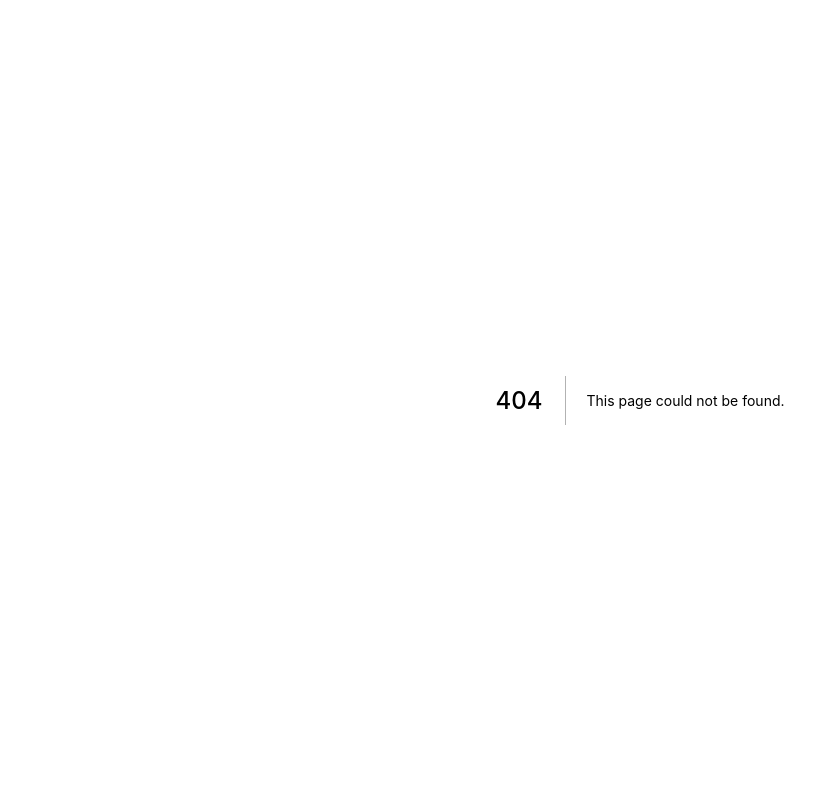
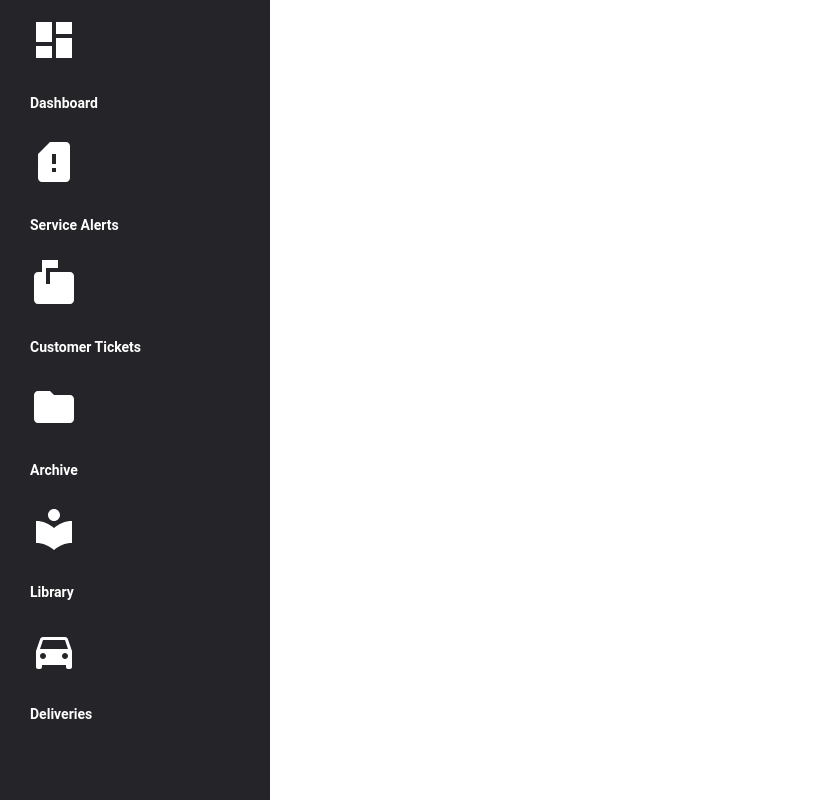
Before and after one commit to scottie-schneider/nextjs_layouts, a Next.js app: page /dash in a window 1280 px wide. Before the commit this address had no page. Shown: the whole page, without its empty margins (0-817 px from the left). Built offline with nearby package versions, Linux system fonts and the light colour scheme.

Commit message:
adding icons and starting dash layout

```diff
--- /dev/null
+++ b/components/icons/AlertIcon.jsx
@@ -0,0 +1,21 @@
+import React from "react";
+
+function AlertIcon(props) {
+  const title = props.title || "ic sim card alert 48px";
+
+  return (
+    <svg
+      height="48"
+      width="48"
+      viewBox="0 0 48 48"
+      xmlns="http://www.w3.org/2000/svg"
+    >
+      <title>{title}</title>
+      <g fill={props.fill || "#fff"}>
+        <path d="M36 4H20L8.05 16 8 40c0 2.2 1.8 4 4 4h24c2.2 0 4-1.8 4-4V8c0-2.2-1.8-4-4-4zM26 34h-4v-4h4v4zm0-8h-4V16h4v10z" />
+      </g>
+    </svg>
+  );
+}
+
+export default AlertIcon;
--- /dev/null
+++ b/components/icons/CarIcon.jsx
@@ -0,0 +1,21 @@
+import React from "react";
+
+function CarIcon(props) {
+  const title = props.title || "ic directions car 48px";
+
+  return (
+    <svg
+      height="48"
+      width="48"
+      viewBox="0 0 48 48"
+      xmlns="http://www.w3.org/2000/svg"
+    >
+      <title>{title}</title>
+      <g fill={props.color || "#fff"}>
+        <path d="M37.84 12.02C37.43 10.84 36.31 10 35 10H13c-1.31 0-2.43.84-2.84 2.02L6 24v16c0 1.1.9 2 2 2h2c1.11 0 2-.9 2-2v-2h24v2c0 1.1.9 2 2 2h2c1.11 0 2-.9 2-2V24l-4.16-11.98zM13 32c-1.66 0-3-1.34-3-3s1.34-3 3-3 3 1.34 3 3-1.34 3-3 3zm22 0c-1.66 0-3-1.34-3-3s1.34-3 3-3 3 1.34 3 3-1.34 3-3 3zM10 22l3-9h22l3 9H10z" />
+      </g>
+    </svg>
+  );
+}
+
+export default CarIcon;
--- /dev/null
+++ b/components/icons/DashIcon.jsx
@@ -0,0 +1,21 @@
+import React from "react";
+
+function DashIcon(props) {
+  const title = props.title || "ic dashboard 48px";
+
+  return (
+    <svg
+      height="48"
+      width="48"
+      viewBox="0 0 48 48"
+      xmlns="http://www.w3.org/2000/svg"
+    >
+      <title>{title}</title>
+      <g fill={props.color || "#fff"}>
+        <path d="M6 26h16V6H6v20zm0 16h16V30H6v12zm20 0h16V22H26v20zm0-36v12h16V6H26z" />
+      </g>
+    </svg>
+  );
+}
+
+export default DashIcon;
--- /dev/null
+++ b/components/icons/FolderIcon.jsx
@@ -0,0 +1,21 @@
+import React from "react";
+
+function FolderIcon(props) {
+  const title = props.title || "ic folder 48px";
+
+  return (
+    <svg
+      height="48"
+      width="48"
+      viewBox="0 0 48 48"
+      xmlns="http://www.w3.org/2000/svg"
+    >
+      <title>{title}</title>
+      <g fill={props.color || "#fff"}>
+        <path d="M20 8H8c-2.21 0-3.98 1.79-3.98 4L4 36c0 2.21 1.79 4 4 4h32c2.21 0 4-1.79 4-4V16c0-2.21-1.79-4-4-4H24l-4-4z" />
+      </g>
+    </svg>
+  );
+}
+
+export default FolderIcon;
--- /dev/null
+++ b/components/icons/HomeIcon.jsx
@@ -0,0 +1,21 @@
+import React from "react";
+
+function HomeIcon(props) {
+  const title = props.title || "ic home 48px";
+
+  return (
+    <svg
+      height="48"
+      width="48"
+      viewBox="0 0 48 48"
+      xmlns="http://www.w3.org/2000/svg"
+    >
+      <title>{title}</title>
+      <g fill="#000000">
+        <path d="M20 40V28h8v12h10V24h6L24 6 4 24h6v16z" />
+      </g>
+    </svg>
+  );
+}
+
+export default HomeIcon;
--- /dev/null
+++ b/components/icons/LibraryIcon.jsx
@@ -0,0 +1,21 @@
+import React from "react";
+
+function LibraryIcon(props) {
+  const title = props.title || "ic local library 48px";
+
+  return (
+    <svg
+      height="48"
+      width="48"
+      viewBox="0 0 48 48"
+      xmlns="http://www.w3.org/2000/svg"
+    >
+      <title>{title}</title>
+      <g fill={props.color || "#fff"}>
+        <path d="M24 23.09C19.27 18.7 12.96 16 6 16v22c6.96 0 13.27 2.7 18 7.09C28.73 40.7 35.04 38 42 38V16c-6.96 0-13.27 2.7-18 7.09zM24 16c3.31 0 6-2.69 6-6s-2.69-6-6-6-6 2.69-6 6 2.69 6 6 6z" />
+      </g>
+    </svg>
+  );
+}
+
+export default LibraryIcon;
--- /dev/null
+++ b/components/icons/ServiceIcon.jsx
@@ -0,0 +1,21 @@
+import React from "react";
+
+function ServiceIcon(props) {
+  const title = props.title || "ic markunread mailbox 48px";
+
+  return (
+    <svg
+      height="48"
+      width="48"
+      viewBox="0 0 48 48"
+      xmlns="http://www.w3.org/2000/svg"
+    >
+      <title>{title}</title>
+      <g fill={props.color || "#fff"}>
+        <path d="M40 12H20v12h-4V8h12V0H12v12H8c-2.2 0-4 1.8-4 4v24c0 2.2 1.8 4 4 4h32c2.2 0 4-1.8 4-4V16c0-2.2-1.8-4-4-4z" />
+      </g>
+    </svg>
+  );
+}
+
+export default ServiceIcon;
--- /dev/null
+++ b/next.config.js
@@ -0,0 +1,3 @@
+// // next.config.js
+// const withImages = require("next-images");
+// module.exports = withImages();
--- a/package.json
+++ b/package.json
@@ -9,6 +9,7 @@
   },
   "dependencies": {
     "next": "9.2.2",
+    "next-images": "^1.3.1",
     "react": "16.12.0",
     "react-dom": "16.12.0",
     "styled-components": "^5.0.1"
--- a/pages/_app.js
+++ b/pages/_app.js
@@ -8,7 +8,6 @@ const GlobalStyle = createGlobalStyle`
     }
     body {
         margin: 0;
-        background: red;
         height: 100%;
     }
 `;
--- /dev/null
+++ b/pages/dash.js
@@ -0,0 +1,90 @@
+import styled from "styled-components";
+import HomeIcon from "../components/icons/HomeIcon";
+import DashIcon from "../components/icons/DashIcon";
+import AlertIcon from "../components/icons/AlertIcon";
+import ServiceIcon from "../components/icons/ServiceIcon";
+import FolderIcon from "../components/icons/FolderIcon";
+import LibraryIcon from "../components/icons/LibraryIcon";
+import CarIcon from "../components/icons/CarIcon";
+
+const DashStyles = styled.div`
+  height: 100vh;
+`;
+// SIDEBAR
+const SidebarContainer = styled.div`
+  display: flex;
+  flex-direction: column;
+  align-items: left;
+  height: 100vh;
+  width: 270px;
+  background-color: #252529;
+  color: #fff;
+`;
+const SidebarMenu = styled.ul`
+  display: flex;
+  align-items: center;
+  flex-direction: column;
+  list-style: none;
+  width: 100%;
+  padding: 0px 30px;
+`;
+const SidebarMenuItem = styled.li`
+  width: 100%;
+  cursor: pointer;
+  &:hover {
+    background: rgba(255, 255, 255, 0.05);
+    box-shadow: inset 3px 0 0 0 #ffffff;
+    cursor: pointer;
+  }
+`;
+const Icon = styled.svg`
+  width: 20px;
+  height: 20px;
+`;
+const SidebarMenuItemLabel = styled.p`
+  font-family: "Roboto", sans-serif;
+  color: #fff;
+  font-size: 14px;
+  font-weight: 600;
+  line-height: 1.3;
+  text-align: left;
+  padding: 12px 0px;
+  color: #ffffff;
+`;
+// END SIDEBAR
+const Dash = () => {
+  return (
+    <DashStyles>
+      <SidebarContainer>
+        <SidebarMenu>
+          <SidebarMenuItem>
+            <DashIcon />
+            <SidebarMenuItemLabel>Dashboard</SidebarMenuItemLabel>
+          </SidebarMenuItem>
+          <SidebarMenuItem>
+            <AlertIcon />
+            <SidebarMenuItemLabel>Service Alerts</SidebarMenuItemLabel>
+          </SidebarMenuItem>
+          <SidebarMenuItem>
+            <ServiceIcon />
+            <SidebarMenuItemLabel>Customer Tickets</SidebarMenuItemLabel>
+          </SidebarMenuItem>
+          <SidebarMenuItem>
+            <FolderIcon />
+            <SidebarMenuItemLabel>Archive</SidebarMenuItemLabel>
+          </SidebarMenuItem>
+          <SidebarMenuItem>
+            <LibraryIcon />
+            <SidebarMenuItemLabel>Library</SidebarMenuItemLabel>
+          </SidebarMenuItem>
+          <SidebarMenuItem>
+            <CarIcon />
+            <SidebarMenuItemLabel>Deliveries</SidebarMenuItemLabel>
+          </SidebarMenuItem>
+        </SidebarMenu>
+      </SidebarContainer>
+    </DashStyles>
+  );
+};
+
+export default Dash;
```
Also changed, not shown: pages/index.js (+14 -6 lines), 1 other file (tests, documents, lock files or other folders).
